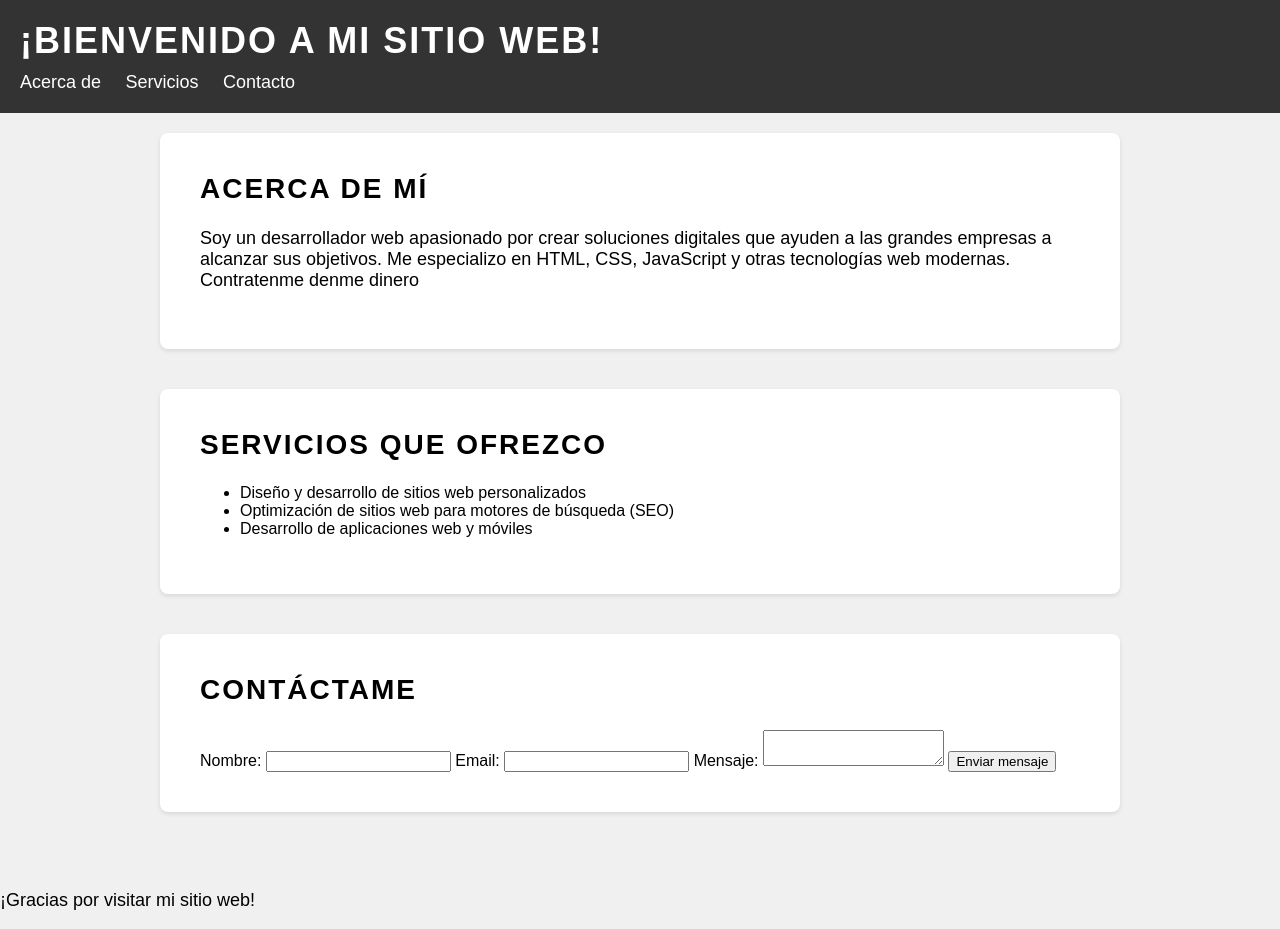
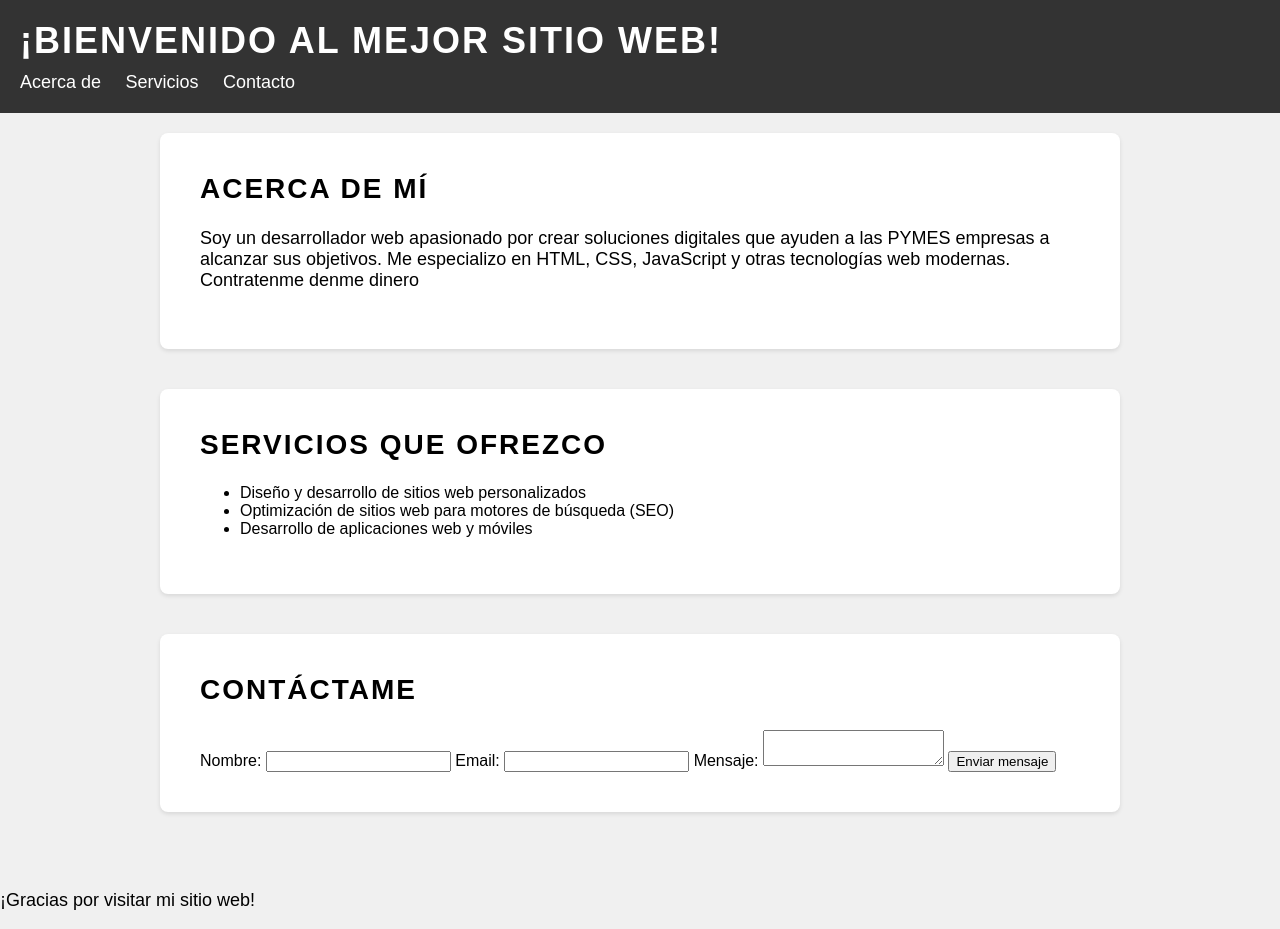
Before and after one commit to bsaldia30/clase-github-mi-sitio, a plain HTML site: page index.html in a window 1280 px wide. Drawn offline with Linux system fonts and the light colour scheme.

Commit message:
Se modificó el titulo

```diff
--- a/index.html
+++ b/index.html
@@ -7,7 +7,7 @@
   </head>
   <body>
     <header>
-      <h1>¡Bienvenido a mi sitio web!</h1>
+      <h1>¡Bienvenido al mejor sitio web!</h1>
       <nav>
         <ul>
           <li><a href="#about">Acerca de</a></li>
@@ -19,7 +19,7 @@
     <main>
       <section id="about">
         <h2>Acerca de mí</h2>
-        <p>Soy un desarrollador web apasionado por crear soluciones digitales que ayuden a las grandes empresas a alcanzar sus objetivos. Me especializo en HTML, CSS, JavaScript y otras tecnologías web modernas. Contratenme denme dinero</p>
+        <p>Soy un desarrollador web apasionado por crear soluciones digitales que ayuden a las PYMES empresas a alcanzar sus objetivos. Me especializo en HTML, CSS, JavaScript y otras tecnologías web modernas. Contratenme denme dinero</p>
       </section>
       <section id="services">
         <h2>Servicios que ofrezco</h2>
```
